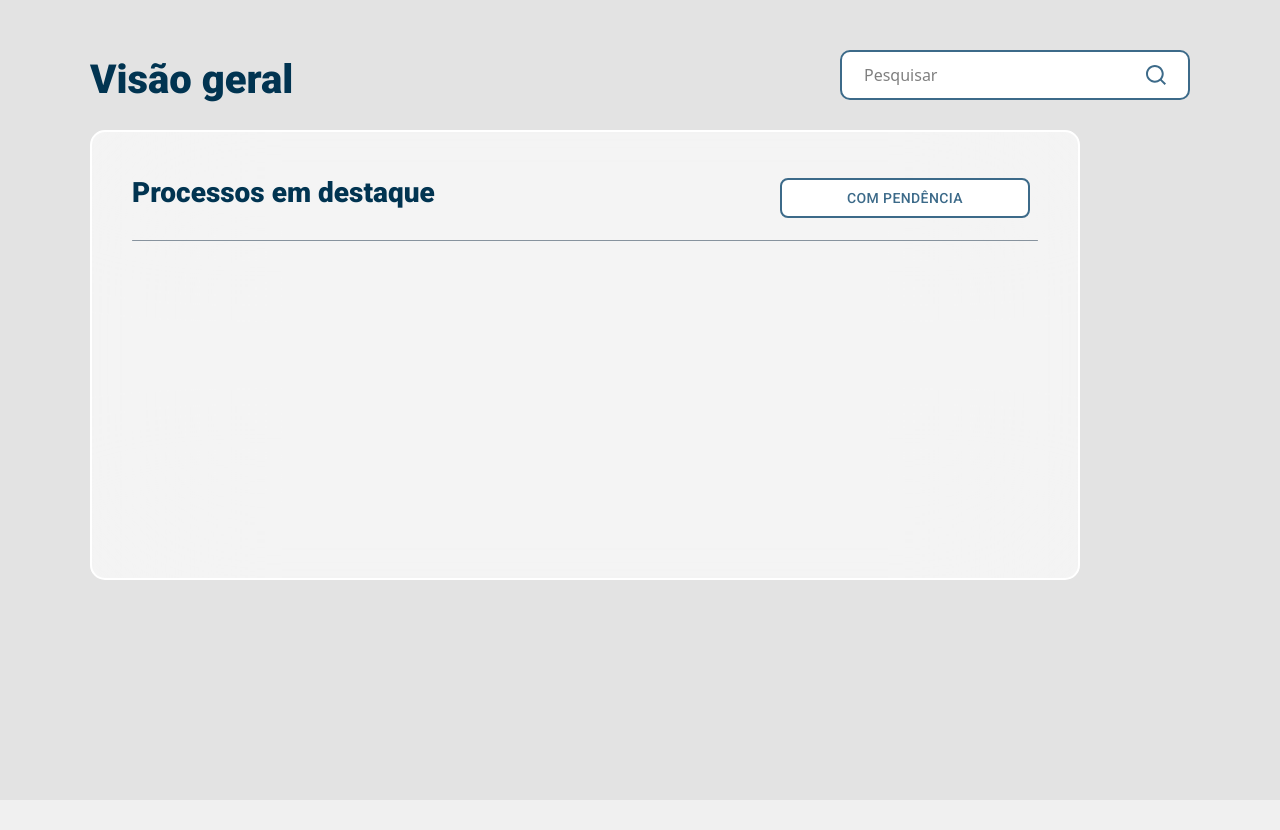
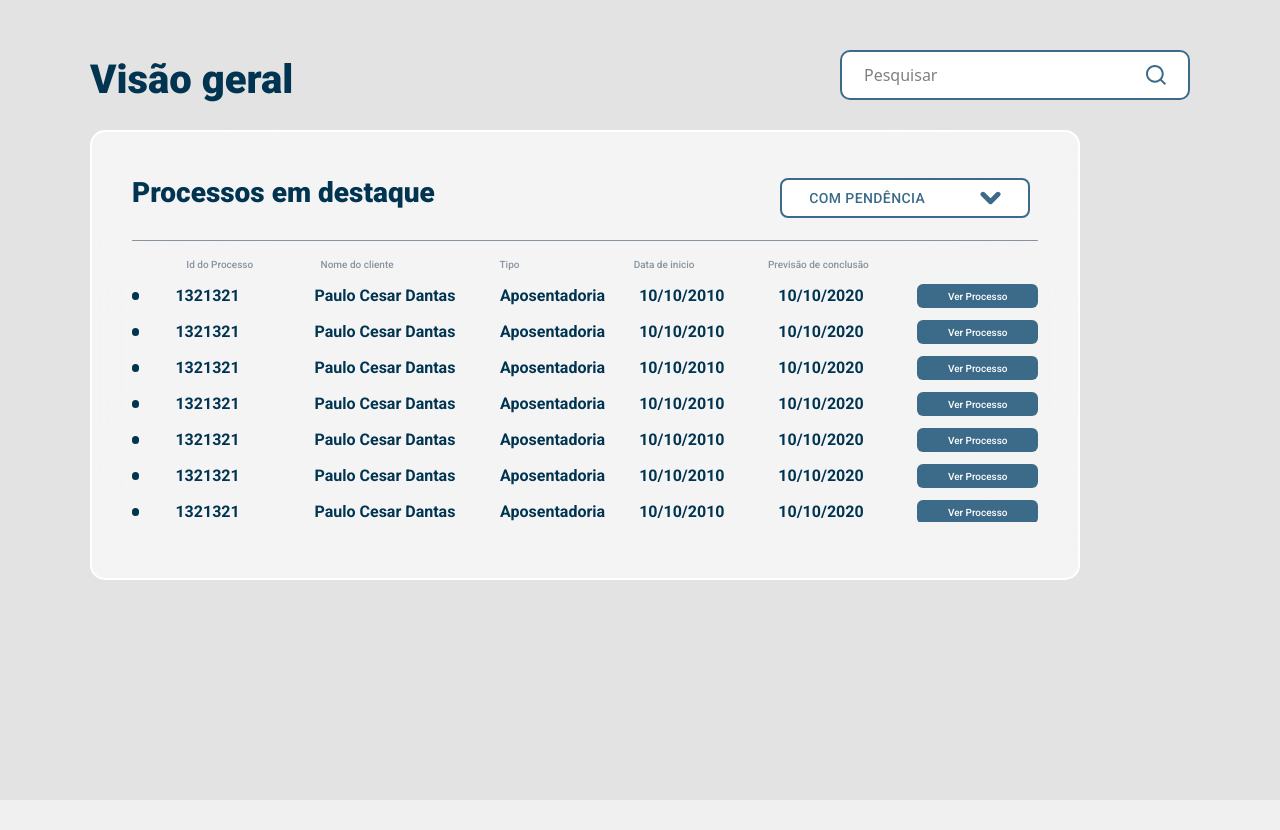
Before and after one commit to LYNX-Grupo-9/Sistema, a React (Vite) app: page /home in a window 1280 px wide. After the commit the page ends 800 px from the top, so only its background shows below. Built offline with nearby package versions, Linux system fonts and the light colour scheme.

Commit message:
Highlighted Cases Section

```diff
--- a/src/components/DropdownComponent.jsx
+++ b/src/components/DropdownComponent.jsx
@@ -2,14 +2,26 @@ import * as React from 'react';
 import Button from '@mui/material/Button';
 import Menu from '@mui/material/Menu';
 import MenuItem from '@mui/material/MenuItem';
+import icon from "../assets/icons/arrowDownIcon.svg"
 
 export function DropdownComponent() {
+    const [dropdownTitle, setDropdownTitle] = React.useState("Com Pendência")
+
+    const handleChangeDropdownTitle = (title) => {
+        setDropdownTitle(title)
+    }
     const [anchorEl, setAnchorEl] = React.useState(null);
     const open = Boolean(anchorEl);
     const handleClick = (event) => {
         setAnchorEl(event.currentTarget);
     };
-    const handleClose = () => {
+    const handleClose = (title) => {
+        setAnchorEl(null);
+        if (title) {
+            handleChangeDropdownTitle(title);
+        }
+    };
+    const handleAlternateClose = () => {
         setAnchorEl(null);
     };
 
@@ -23,36 +35,36 @@ export function DropdownComponent() {
                 onClick={handleClick}
             >
                 <div className="bg-[var(--color-light)] w-[250px] h-[40px] flex items-center rounded-[8px] border-[var(--color-blueLight)] border-2 typography-bold text-[12px] justify-center">
-                    <span className='typography-medium text-[14px] text-[var(--color-blueLight)]'>Com Pendência</span>
+                    <span className='typography-medium text-[14px] text-[var(--color-blueLight)] flex justify-around w-full'>{dropdownTitle} <img src={icon}/></span>
                 </div>
             </Button>
             <Menu
                 id="basic-menu"
                 anchorEl={anchorEl}
                 open={open}
-                onClose={handleClose}
+                onClose={handleAlternateClose}
                 MenuListProps={{
                     'aria-labelledby': 'basic-button',
-                    className: 'flex flex-col gap-1 w-full',
+                    className: 'flex flex-col gap-1 w-[260px]',
                 }}
                 PaperProps={{
                     className: 'border-2 border-[var(--color-blueLight)]',
                 }}
             >
                 <MenuItem
-                    onClick={handleClose}
+                    onClick={() => handleClose("Com Pendencia")}
                 >
                     <span className='typography-medium text-[14px] text-[var(--color-blueLight)]'>Com Pendência</span>
                 </MenuItem>
                 <MenuItem
-                    onClick={handleClose}
+                    onClick={() => handleClose("Com pendencia 2")}
                 >
-                    <span className='typography-medium text-[14px] text-[var(--color-blueLight)]'>Com Pendência</span>
+                    <span className='typography-medium text-[14px] text-[var(--color-blueLight)]'>Com Pendência 2</span>
                 </MenuItem>
                 <MenuItem
-                    onClick={handleClose}
+                    onClick={() => handleClose("Com pendencia 3")}
                 >
-                    <span className='typography-medium text-[14px] text-[var(--color-blueLight)]'>Com Pendência</span>
+                    <span className='typography-medium text-[14px] text-[var(--color-blueLight)]'>Com Pendência 3</span>
                 </MenuItem>
             </Menu>
         </div>
--- /dev/null
+++ b/src/components/HighlightedCases.jsx
@@ -0,0 +1,15 @@
+import { SmButton } from "./SmButton";
+
+export function HighlightedCases(props){
+    return(
+        <div className="flex w-full items-center mt-[12px]">
+            <div className="bg-[var(--color-blueDark)] h-[8px] w-[8px] rounded-[8px] mr-[36px]"></div>
+            <span className="typography-bold text-[16px] text-[var(--color-blueDark)] w-[150px]">{props.idCase}</span>
+            <span className="typography-bold text-[16px] text-[var(--color-blueDark)] w-[200px]">{props.Client}</span>
+            <span className="typography-bold text-[16px] text-[var(--color-blueDark)] w-[150px]">{props.type}</span>
+            <span className="typography-bold text-[16px] text-[var(--color-blueDark)] w-[150px]">{props.initialDate}</span>
+            <span className="typography-bold text-[16px] text-[var(--color-blueDark)] w-[150px]">{props.end}</span>
+            <SmButton title="Ver Processo"/>
+        </div>
+    )
+}
--- /dev/null
+++ b/src/components/SmButton.jsx
@@ -0,0 +1,7 @@
+export function SmButton(props){
+    return(
+        <button className="w-[130px] h-[24px] rounded-[6px] text-[var(--color-light)] text-[10px] typography-medium bg-[var(--color-blueLight)]">
+            {props.title}
+        </button>
+    )
+}
--- a/src/pages/Home/index.jsx
+++ b/src/pages/Home/index.jsx
@@ -1,4 +1,5 @@
 import { DropdownComponent } from "../../components/DropdownComponent";
+import { HighlightedCases } from "../../components/HighlightedCases";
 import { Search } from "../../components/search";
 
 export function Home() {
@@ -9,15 +10,110 @@ export function Home() {
                     <span className="typography-black text-[var(--color-blueDark)] text-[40px]">Visão geral</span>
                     <Search />
                 </div>
-                <div className="flex w-full h-full">
+                <div className="flex w-full ">
                     <div className="">
                         <div className="bgGlass h-[450px] w-[990px]">
                             <div className="flex justify-between">
                                 <span className="typography-black text-[var(--color-blueDark)] text-[28px] ">Processos em destaque</span>
-                                <DropdownComponent/>
+                                <DropdownComponent />
                             </div>
 
                             <div className="h-[1px] w-full bg-[var(--lineSeparator)] rounded-2xl mt-[16px] mb-[16px]"></div>
+                            <div className="flex flex-col w-full">
+                                <div className="flex w-[85%] justify-between items-center pl-[6%]">
+                                    <span className="typography-medium text-[10px] text-[var(--lineSeparator)] w-[150px]">Id do Processo</span>
+                                    <span className="typography-medium text-[10px] text-[var(--lineSeparator)] w-[200px]">Nome do cliente</span>
+                                    <span className="typography-medium text-[10px] text-[var(--lineSeparator)] w-[150px] ">Tipo</span>
+                                    <span className="typography-medium text-[10px] text-[var(--lineSeparator)] w-[150px] ">Data de inicio</span>
+                                    <span className="typography-medium text-[10px] text-[var(--lineSeparator)] w-[150px] ">Previsão de conclusão</span>
+                                </div>
+                                <div className="overflow-scroll h-[250px]">
+                                <HighlightedCases
+                                    idCase="1321321"
+                                    Client="Paulo Cesar Dantas"
+                                    type="Aposentadoria"
+                                    initialDate="10/10/2010"
+                                    end="10/10/2020"
+                                />
+                                <HighlightedCases
+                                    idCase="1321321"
+                                    Client="Paulo Cesar Dantas"
+                                    type="Aposentadoria"
+                                    initialDate="10/10/2010"
+                                    end="10/10/2020"
+                                />
+                                <HighlightedCases
+                                    idCase="1321321"
+                                    Client="Paulo Cesar Dantas"
+                                    type="Aposentadoria"
+                                    initialDate="10/10/2010"
+                                    end="10/10/2020"
+                                />
+                                <HighlightedCases
+                                    idCase="1321321"
+                                    Client="Paulo Cesar Dantas"
+                                    type="Aposentadoria"
+                                    initialDate="10/10/2010"
+                                    end="10/10/2020"
+                                />
+                                <HighlightedCases
+                                    idCase="1321321"
+                                    Client="Paulo Cesar Dantas"
+                                    type="Aposentadoria"
+                                    initialDate="10/10/2010"
+                                    end="10/10/2020"
+                                />
+                                <HighlightedCases
+                                    idCase="1321321"
+                                    Client="Paulo Cesar Dantas"
+                                    type="Aposentadoria"
+                                    initialDate="10/10/2010"
+                                    end="10/10/2020"
+                                />
+                                <HighlightedCases
+                                    idCase="1321321"
+                                    Client="Paulo Cesar Dantas"
+                                    type="Aposentadoria"
+                                    initialDate="10/10/2010"
+                                    end="10/10/2020"
+                                />
+                                <HighlightedCases
+                                    idCase="1321321"
+                                    Client="Paulo Cesar Dantas"
+                                    type="Aposentadoria"
+                                    initialDate="10/10/2010"
+                                    end="10/10/2020"
+                                />
+                                <HighlightedCases
+                                    idCase="1321321"
+                                    Client="Paulo Cesar Dantas"
+                                    type="Aposentadoria"
+                                    initialDate="10/10/2010"
+                                    end="10/10/2020"
+                                />
+                                <HighlightedCases
+                                    idCase="1321321"
+                                    Client="Paulo Cesar Dantas"
+                                    type="Aposentadoria"
+                                    initialDate="10/10/2010"
+                                    end="10/10/2020"
+                                />
+                                <HighlightedCases
+                                    idCase="1321321"
+                                    Client="Paulo Cesar Dantas"
+                                    type="Aposentadoria"
+                                    initialDate="10/10/2010"
+                                    end="10/10/2020"
+                                />
+                                <HighlightedCases
+                                    idCase="1321321"
+                                    Client="Paulo Cesar Dantas"
+                                    type="Aposentadoria"
+                                    initialDate="10/10/2010"
+                                    end="10/10/2020"
+                                />
+                                </div>
+                            </div>
                         </div>
                     </div>
                     <div className="">
```
